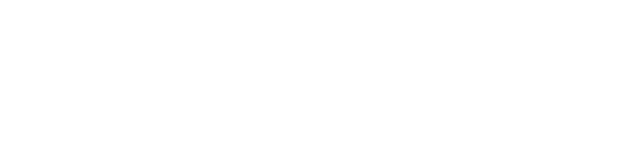
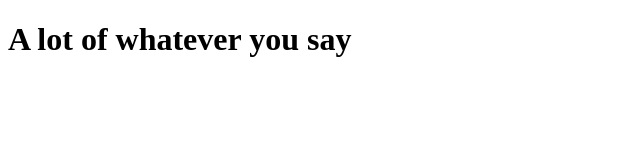
Before and after one commit to amirulacacia/crap-portfolio, a plain HTML site: page index.html in a window 1280 px wide. Shown: the whole page, without its empty margins (0-640 px from the left). Drawn offline with Linux system fonts and the light colour scheme.

Commit message:
added index html

```diff
--- a/index.html
+++ b/index.html
@@ -5,6 +5,6 @@
         <title>crap portfolio</title>
     </head>
     <body>
-
+        <h1>A lot of whatever you say</h1>
     </body>
 </html>
```
